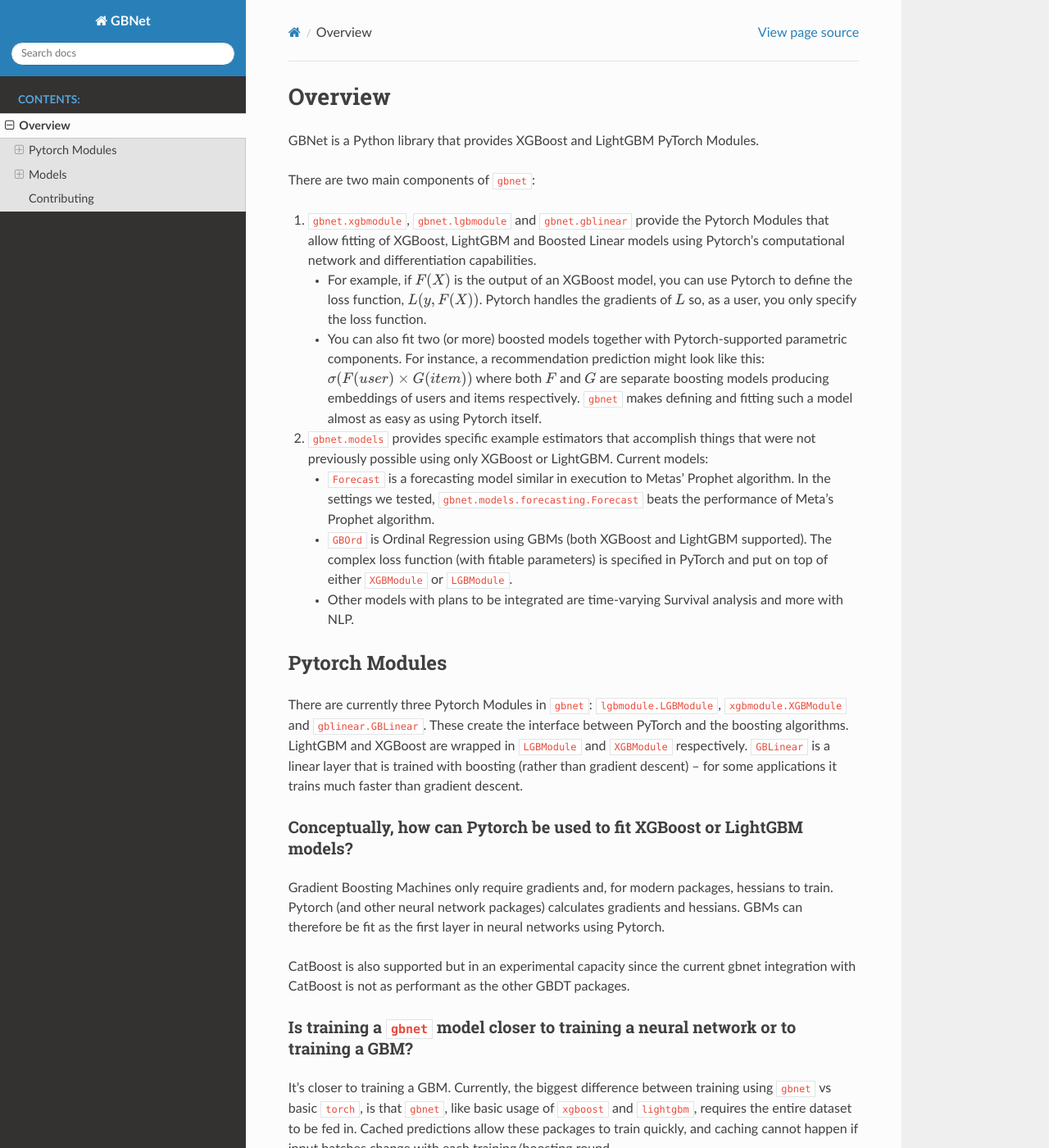
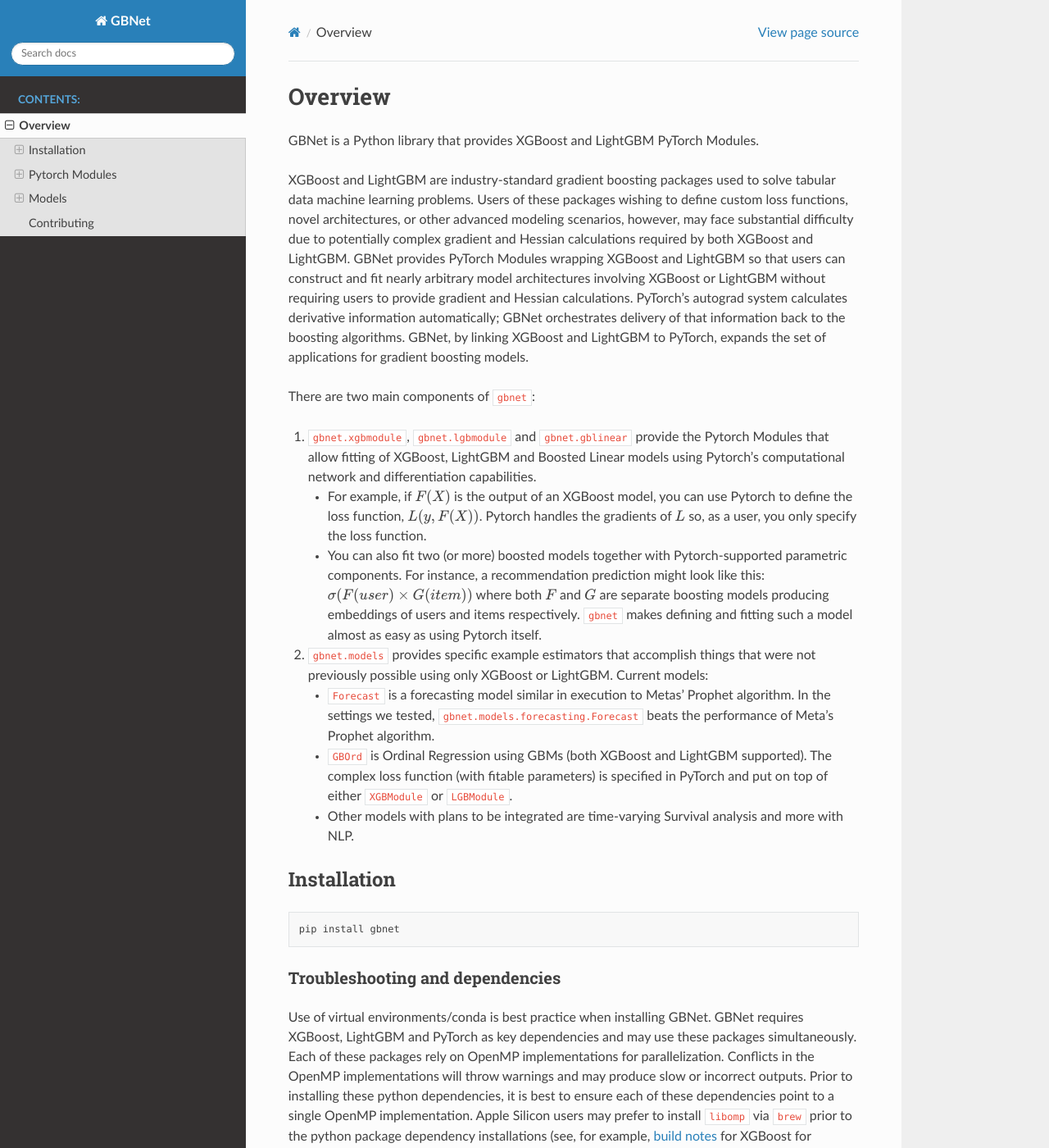
Before and after one commit to mthorrell/gbnet, a Sphinx documentation site: the page built from docs/source/overview.rst, in a window 1280 px wide and 1400 px high. Shown: the whole window at 82% size. Built offline with Sphinx 7.4.7 and the Read the Docs theme 3.1.0, drawn with Linux system fonts in a browser that asks for light colours; pages that are not in the unit, such as notebooks, are missing from menus.

Commit message:
updated online docs

```diff
--- a/docs/source/index.rst
+++ b/docs/source/index.rst
@@ -25,6 +25,8 @@ Install GBNet using pip:
 .. code-block:: bash
 
    pip install gbnet
+
+Additional troubleshooting details are available in the `Overview <overview.html>`_.
 
 Quick Start
 ----------
--- a/docs/source/overview.rst
+++ b/docs/source/overview.rst
@@ -2,6 +2,8 @@ Overview
 ========
 
 GBNet is a Python library that provides XGBoost and LightGBM PyTorch Modules.
+
+XGBoost and LightGBM are industry-standard gradient boosting packages used to solve tabular data machine learning problems. Users of these packages wishing to define custom loss functions, novel architectures, or other advanced modeling scenarios, however, may face substantial difficulty due to potentially complex gradient and Hessian calculations required by both XGBoost and LightGBM. GBNet provides PyTorch Modules wrapping XGBoost and LightGBM so that users can construct and fit nearly arbitrary model architectures involving XGBoost or LightGBM without requiring users to provide gradient and Hessian calculations. PyTorch's autograd system calculates derivative information automatically; GBNet orchestrates delivery of that information back to the boosting algorithms. GBNet, by linking XGBoost and LightGBM to PyTorch, expands the set of applications for gradient boosting models.
 
 There are two main components of ``gbnet``:
 
@@ -15,6 +17,19 @@ There are two main components of ``gbnet``:
    - ``Forecast`` is a forecasting model similar in execution to Metas' Prophet algorithm. In the settings we tested, ``gbnet.models.forecasting.Forecast`` beats the performance of Meta's Prophet algorithm.
    - ``GBOrd`` is Ordinal Regression using GBMs (both XGBoost and LightGBM supported). The complex loss function (with fitable parameters) is specified in PyTorch and put on top of either ``XGBModule`` or ``LGBModule``.
    - Other models with plans to be integrated are time-varying Survival analysis and more with NLP.
+
+Installation
+-----------
+
+.. code-block:: bash
+
+   pip install gbnet
+
+Troubleshooting and dependencies
+~~~~~~~~~~~~~~~~~~~~~~~~~~~~~~~
+
+Use of virtual environments/conda is best practice when installing GBNet. GBNet requires XGBoost, LightGBM and PyTorch as key dependencies and may use these packages simultaneously. Each of these packages rely on OpenMP implementations for parallelization. Conflicts in the OpenMP implementations will throw warnings and may produce slow or incorrect outputs. Prior to installing these python dependencies, it is best to ensure each of these dependencies point to a single OpenMP implementation. Apple Silicon users may prefer to install ``libomp`` via ``brew`` prior to the python package dependency installations (see, for example, `build notes <https://xgboost.readthedocs.io/en/stable/build.html#running-cmake-and-build>`_ for XGBoost for additional details).
+
 
 Pytorch Modules
 --------------
```
